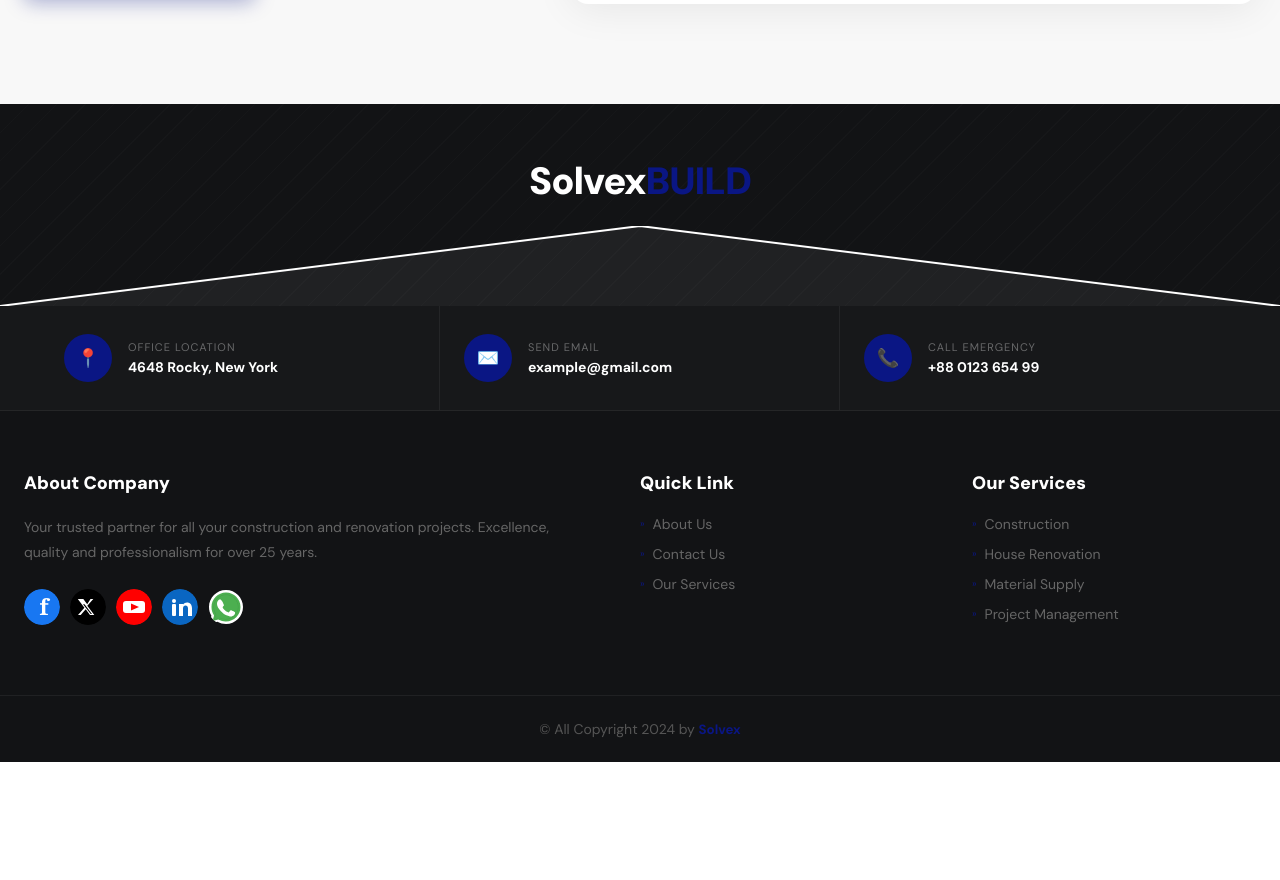
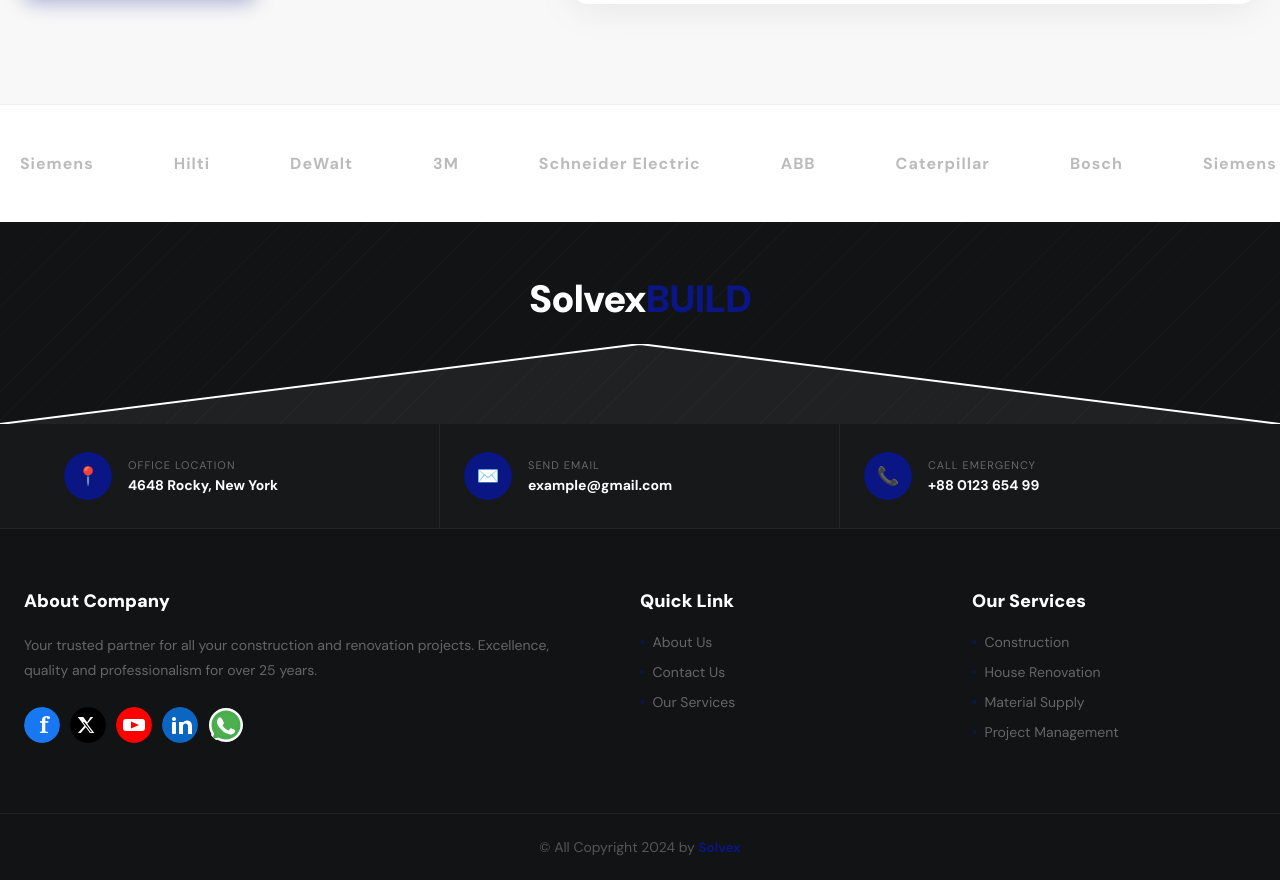
Before and after one commit to syrinehosni22/Solvex-site, a React (Vite) app in the folder xbuild-front/: page / in a window 1280 px wide. Shown: the part 6724-7604 px from the top of the page. Before the commit the page ends 7486 px from the top, so only its background shows below. Built offline with nearby package versions, Linux system fonts and the light colour scheme; no server answers.

Commit message:
some ads

```diff
--- a/xbuild-front/src/features/xbuild/XBuildApp.jsx
+++ b/xbuild-front/src/features/xbuild/XBuildApp.jsx
@@ -69,7 +69,7 @@ useThemeVars(info);
       {/* <TestimonialsSection /> */}
       {/* <NewsSection /> */}
       <ContactSection info={info} />
-      <BrandsSection />
+      <BrandsSection info={info} />
       <Footer info={info} />
       <BackToTop />
     </>
```
